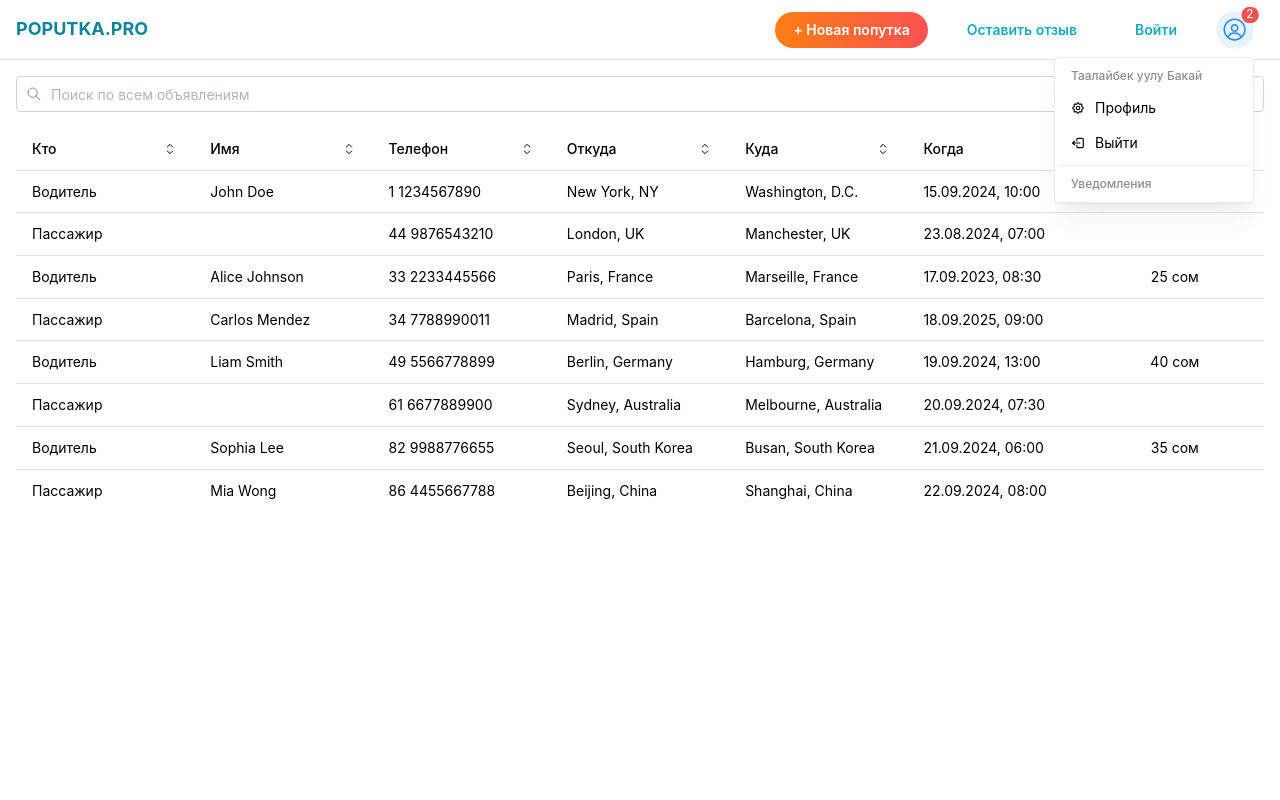
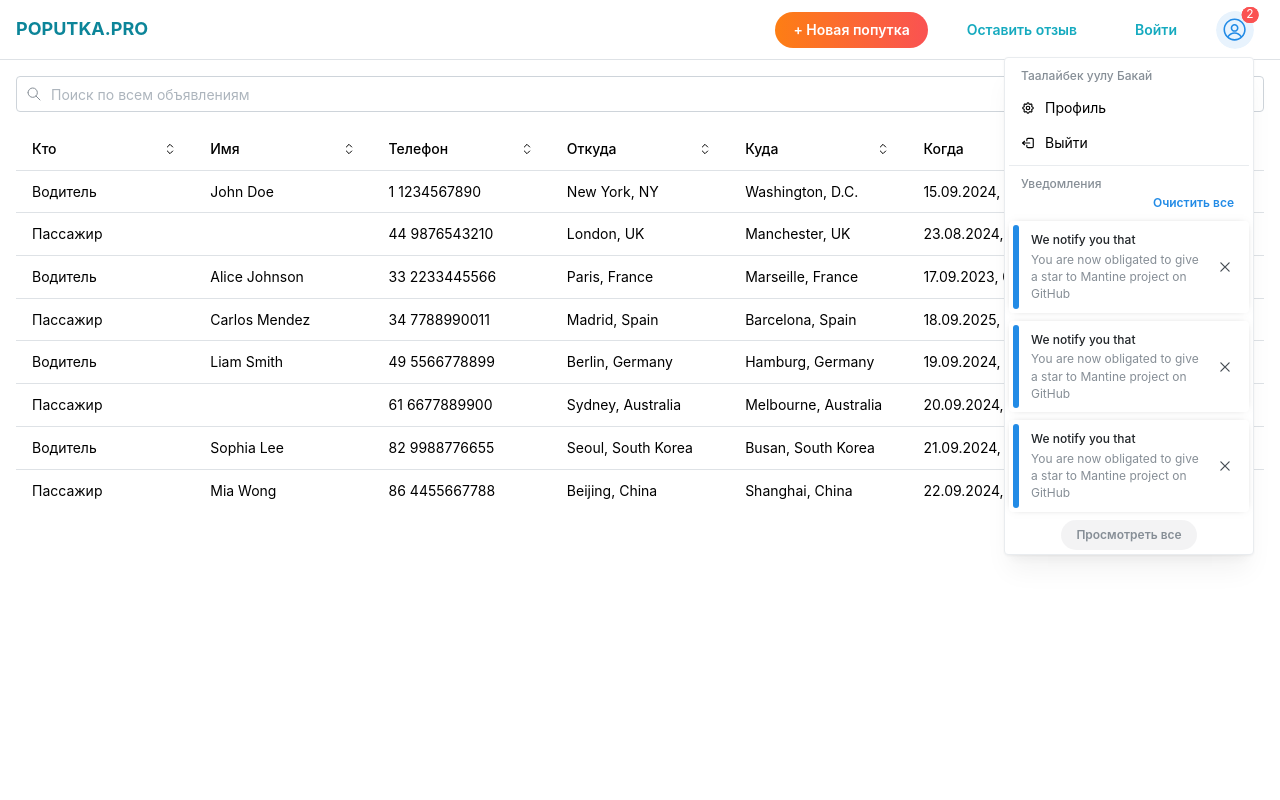
Before and after one commit to bakai-taalaibek/carpool, a Next.js app in the folder client/: page / in a window 1280 px wide. Both pictures are taken after a click on the element 1235 px from the left and 29 px from the top of the page. Shown: the top 800 px of the page. Built offline with nearby package versions, Linux system fonts and the light colour scheme.

Commit message:
Add notifications to notifications menu

```diff
--- a/client/app/basicMantineLayout.tsx
+++ b/client/app/basicMantineLayout.tsx
@@ -16,6 +16,8 @@ import {
   MenuItem,
   MenuDivider,
   Box,
+  Notification,
+  Stack,
 } from "@mantine/core";
 import "@mantine/dates/styles.css";
 import { useDisclosure } from "@mantine/hooks";
@@ -97,7 +99,7 @@ export default function BasicMantineLayout({ children }: { children: any }) {
               </Button>
 
               <Box mr={10}>
-                <Menu shadow="md" width={200} position="bottom-end">
+                <Menu shadow="md" width={250} position="bottom-end">
                   <MenuTarget>
                     <Indicator
                       position="top-end"
@@ -130,10 +132,82 @@ export default function BasicMantineLayout({ children }: { children: any }) {
                     >
                       Выйти
                     </MenuItem>
-
                     <MenuDivider />
-
-                    <MenuLabel>Уведомления</MenuLabel>
+                    <MenuLabel pb={0}>Уведомления</MenuLabel>
+                    <Stack gap={8}>
+                      <Group w="full">
+                        <Button
+                          variant="transparent"
+                          size="xs"
+                          color="blue"
+                          ml="auto"
+                          h={20}
+                        >
+                          Очистить все
+                        </Button>
+                      </Group>
+                      <Notification
+                        title="We notify you that"
+                        styles={{
+                          root: {
+                            boxShadow: "0px 0px 8px -5px rgba(0, 0, 0, 0.5)",
+                          },
+                          title: {
+                            fontSize: "12px",
+                          },
+                          description: {
+                            fontSize: "12px",
+                          },
+                        }}
+                      >
+                        You are now obligated to give a star to Mantine project
+                        on GitHub
+                      </Notification>
+                      <Notification
+                        title="We notify you that"
+                        styles={{
+                          root: {
+                            boxShadow: "0px 0px 8px -5px rgba(0, 0, 0, 0.5)",
+                          },
+                          title: {
+                            fontSize: "12px",
+                          },
+                          description: {
+                            fontSize: "12px",
+                          },
+                        }}
+                      >
+                        You are now obligated to give a star to Mantine project
+                        on GitHub
+                      </Notification>
+                      <Notification
+                        title="We notify you that"
+                        styles={{
+                          root: {
+                            boxShadow: "0px 0px 8px -5px rgba(0, 0, 0, 0.5)",
+                          },
+                          title: {
+                            fontSize: "12px",
+                          },
+                          description: {
+                            fontSize: "12px",
+                          },
+                        }}
+                      >
+                        You are now obligated to give a star to Mantine project
+                        on GitHub
+                      </Notification>
+                      <Group justify="center" w="full">
+                        <Button
+                          variant="light"
+                          radius="xl"
+                          color="gray"
+                          size="xs"
+                        >
+                          Просмотреть все
+                        </Button>
+                      </Group>
+                    </Stack>
                   </MenuDropdown>
                 </Menu>
               </Box>
```
